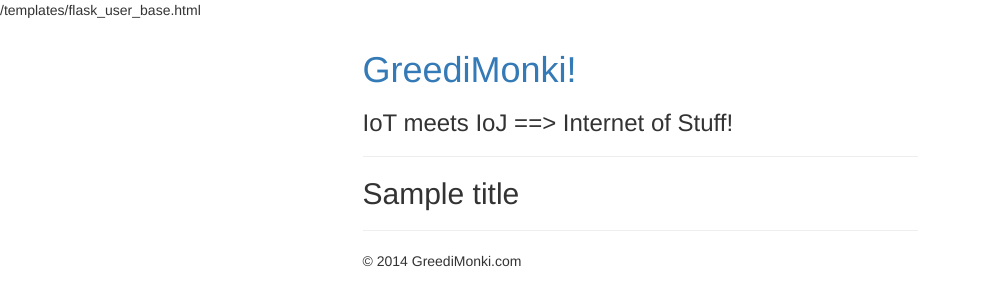
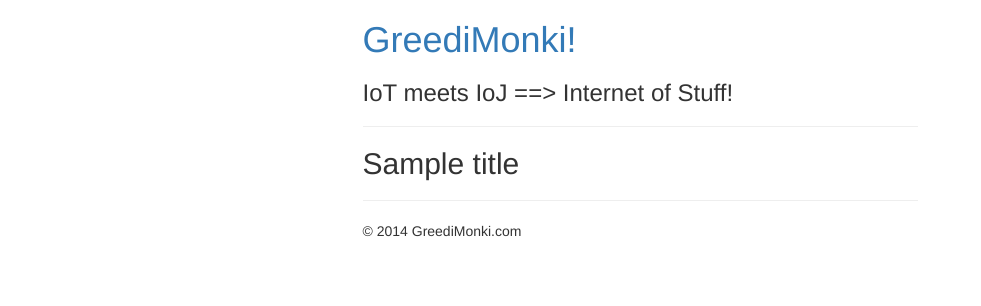
Before and after one commit to markTward/gmonki, a Python web app: template gmonki/templates/flask_user_base.html in a window 1280 px wide. Shown: the top 306 px of the page, without its empty margins (0-981 px from the left). Run offline with Jinja, Linux system fonts and the light colour scheme; the template is opened without the code that fills it: most values are stand-ins (such as "Sample title", 1, 10 or a date in 2020); some libraries are stand-ins or nearby versions.

Commit message:
yikes.  one last bit of clean-up for new style templates.  will want to learn how to perform introspection on jinja2 templates.  example: wish to know all parent templates called leading to current rendering.

```diff
--- a/gmonki/templates/flask_user_base.html
+++ b/gmonki/templates/flask_user_base.html
@@ -1,6 +1,5 @@
 {% extends "html_base.html" %}
 {% block body %}
-<p>/templates/flask_user_base.html
 <div class="container">
     <div class="row">
         <div class="col-sm-8 col-md-7 col-lg-6 col-centered">
```
